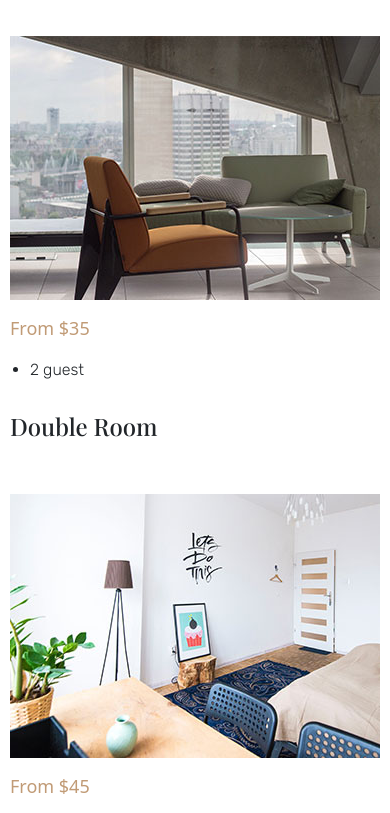
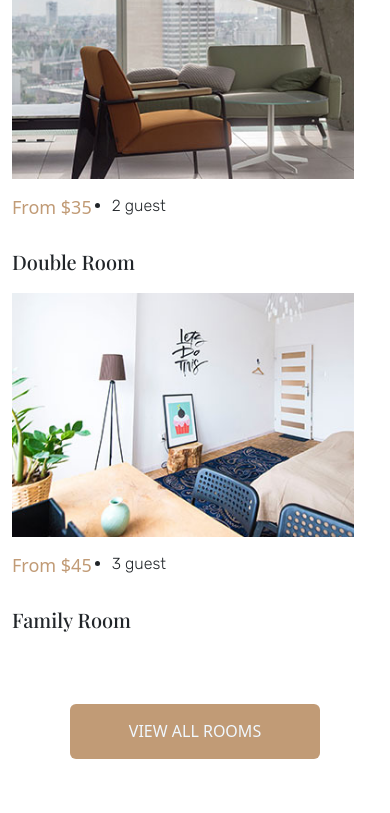
Before and after one commit to nguyenbinh2003/Our-Rooms, a plain HTML site: page our-rooms/index.html in a window 390 px wide. Shown: the part 590-1403 px from the top of the page. Drawn offline with nearby package versions, Linux system fonts and the light colour scheme; a web font is replaced by a local one.

Commit message:
our-rooms

```diff
--- a/our-rooms/index.html
+++ b/our-rooms/index.html
@@ -10,17 +10,17 @@
   </head>
   </head>
   <body>
-    <nav>
+    <nav class="container">
       <div class="our-rooms">
         <i>Our&nbsp;</i>
         <span class="font-weight-bolder">Rooms</span>
       </div>
-      <div class="div">
-        <div class="imgs-texts">
+      <div class="div row">
+        <div class="imgs-texts col-sm-12 col-md-6 col-lg-4 ">
           <div class="img">
             <img src="image/job-portal-2-370x264.jpg" />
           </div>
-          <div class="text">
+          <div class="text flex-sm-column flex-md-row">
             <p>From $25</p>
             <ul>
               <li>1 guest</li>
@@ -30,11 +30,11 @@
             <p>Single Room</p>
           </div>
         </div>
-        <div class="imgs-texts">
+        <div class="imgs-texts col-sm-12 col-md-6 col-lg-4 ">
           <div class="img">
             <img src="image/job-portal-3-370x264.jpg" />
           </div>
-          <div class="text">
+          <div class="text flex-sm-column flex-md-row">
             <p>From $35</p>
             <ul>
               <li>2 guest</li>
@@ -44,11 +44,11 @@
             <p>Double Room</p>
           </div>
         </div>
-        <div class="imgs-texts ">
+        <div class="imgs-texts col-sm-12 col-md-6 col-lg-4 ">
           <div class="img">
             <img src="image/job-portal-4-370x264.jpg" />
           </div>
-          <div class="text">
+          <div class="text flex-sm-column flex-md-row">
             <p>From $45</p>
             <ul>
               <li>3 guest</li>
@@ -60,7 +60,7 @@
         </div>
       </div>
       <div class="button">
-        <button>VIEW ALL ROOMS</button>
+        <button style="border-radius: 6px;">VIEW ALL ROOMS</button>
       </div>
     </nav>
     <script src="https://cdn.jsdelivr.net/npm/bootstrap@5.3.0-alpha3/dist/js/bootstrap.bundle.min.js" integrity="sha384-ENjdO4Dr2bkBIFxQpeoTz1HIcje39Wm4jDKdf19U8gI4ddQ3GYNS7NTKfAdVQSZe" crossorigin="anonymous"></script>
--- a/our-rooms/style.css
+++ b/our-rooms/style.css
@@ -6,73 +6,25 @@
     box-sizing: border-box;
 }
 
-@media only screen and (max-width: 576px){
-
-    .div {
-        display: flex;
-        justify-content: center;
-        flex-direction: column;
-        align-items: center;
-        gap: 0;
-    }
-
-    .imgs-texts img {
-        width: 80%;
-    }
-
-    .text {
-        display: flex;
-        flex-direction: column;
-        justify-content: center;
-    }
-
-    .text ul {
-        padding-left: -10px;
-        font-family: 'Rubik', sans-serif;
-        font-size: 16px;
-    }
-
-    .text p {
-        color: #c19b76;
-        font-size: 18px;
-    }
-
-
-    .imgs-texts .test {
-        padding-top: 10%;
-        width: 148px;
-        font-family: 'Playfair Display', serif;
-        font-size: 24px;
-    }
-
-}
-
-@media only screen and (max-width: 991px){
-    .div {
-        flex-wrap: wrap;
-    }
-}
 
 .div {
     padding-top: 6%;
     width: 100%;
     display: flex;
-    justify-content: center;
-    align-items: center;
-    gap: 34px;
 }
 
 .our-rooms {
     width: 100%;
     height: 145px;
     font-family: 'Playfair Display', serif;
-    font-size: 35px;
+    font-size: 30px;
     display: flex;
     justify-content: center;
     align-items: flex-end;
 }
 
 .imgs-texts .text {
+    display: flex;
     padding: 15px 0 0 0;
 }
 
@@ -83,11 +35,6 @@
 .imgs-texts img:hover {
     filter: brightness(70%);
     transition: all 0.3s ease;
-}
-
-.text {
-    display:flex;
-
 }
 
 .text ul {
@@ -106,21 +53,16 @@
     padding-top: 10px;
     width: 148px;
     font-family: 'Playfair Display', serif;
-    font-size: 24px;
+    font-size: 20px;
 }
-
 
 button {
     border: none;
-    border-radius: 6px;
     width: 250px;
     height: 55px;
     background: #c19b76;
     color: aliceblue;
     font-size: 16px;
-    display: flex;
-    align-items: center;
-    justify-content: center;
 }
 
 .button {
```
